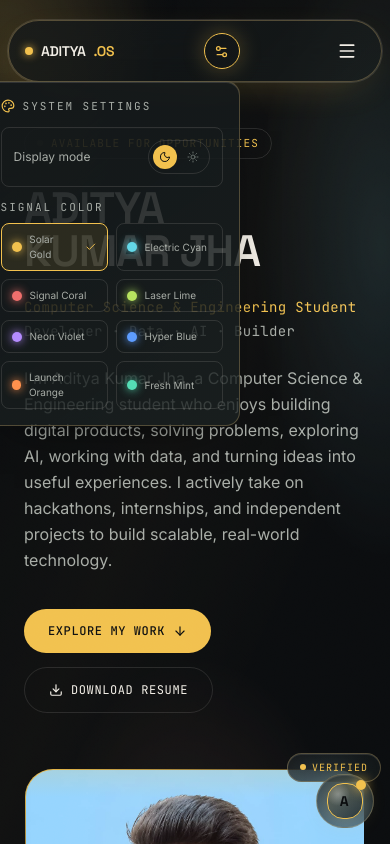
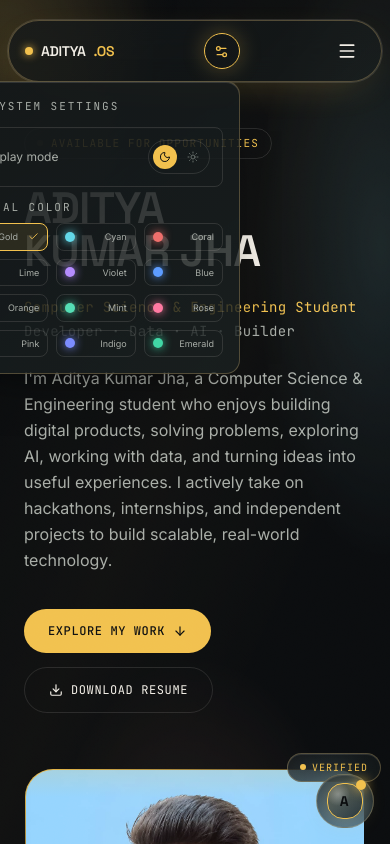
Before and after one commit to technical-aditya-rathore/Aditya-os-portfolio, a React (Vite) app: page / in a window 390 px wide. Both pictures are taken after a click on the button 221 px from the left and 51 px from the top of the page. Shown: the top 844 px of the page. Built offline with nearby package versions, Linux system fonts and the light colour scheme.

Commit message:
Expand system settings palette and refine mobile polish

```diff
--- a/src/components/Nav.tsx
+++ b/src/components/Nav.tsx
@@ -12,14 +12,18 @@ interface NavProps {
 }
 
 const accentOptions = [
-  { id: "gold", label: "Solar Gold", color: "#f2c14e" },
-  { id: "cyan", label: "Electric Cyan", color: "#63d8e8" },
-  { id: "coral", label: "Signal Coral", color: "#ef6f6c" },
-  { id: "lime", label: "Laser Lime", color: "#b7e35f" },
-  { id: "violet", label: "Neon Violet", color: "#b58cff" },
-  { id: "blue", label: "Hyper Blue", color: "#5d9cff" },
-  { id: "orange", label: "Launch Orange", color: "#ff914d" },
-  { id: "mint", label: "Fresh Mint", color: "#55ddb5" },
+  { id: "gold", label: "Gold", color: "#f2c14e" },
+  { id: "cyan", label: "Cyan", color: "#63d8e8" },
+  { id: "coral", label: "Coral", color: "#ef6f6c" },
+  { id: "lime", label: "Lime", color: "#b7e35f" },
+  { id: "violet", label: "Violet", color: "#b58cff" },
+  { id: "blue", label: "Blue", color: "#5d9cff" },
+  { id: "orange", label: "Orange", color: "#ff914d" },
+  { id: "mint", label: "Mint", color: "#55ddb5" },
+  { id: "rose", label: "Rose", color: "#ff7aa2" },
+  { id: "pink", label: "Pink", color: "#ff7bd5" },
+  { id: "indigo", label: "Indigo", color: "#7c8cff" },
+  { id: "emerald", label: "Emerald", color: "#41d6a5" },
 ];
 
 export default function Nav({ isDay, onThemeToggle, accent, onAccentChange }: NavProps) {
@@ -99,7 +103,7 @@ export default function Nav({ isDay, onThemeToggle, accent, onAccentChange }: Na
                     initial={{ opacity: 0, y: -8, scale: 0.96 }}
                     animate={{ opacity: 1, y: 0, scale: 1 }}
                     exit={{ opacity: 0, y: -8, scale: 0.96 }}
-                    className="system-settings absolute right-0 top-12 z-50 w-[min(16rem,calc(100vw-1rem))] p-4 origin-top-right"
+                    className="system-settings absolute right-0 top-12 z-50 w-[min(18rem,calc(100vw-1rem))] p-4 origin-top-right"
                   >
                     <div className="flex items-center gap-2 mb-3">
                       <Palette size={14} className="signal-text" />
@@ -118,18 +122,21 @@ export default function Nav({ isDay, onThemeToggle, accent, onAccentChange }: Na
                       </button>
                     </div>
                     <p className="label mb-2">Signal color</p>
-                    <div className="grid grid-cols-2 gap-2">
+                    <div className="grid grid-cols-3 gap-2">
                       {accentOptions.map((option) => (
                         <button
                           key={option.id}
-                          onClick={() => onAccentChange(option.id)}
+                          onClick={() => {
+                            onAccentChange(option.id);
+                            setSettingsOpen(false);
+                          }}
                           aria-label={`Use ${option.label} palette`}
                           aria-pressed={accent === option.id}
-                          className={`flex items-center gap-2 rounded-lg border px-2.5 py-2 text-left transition-colors ${accent === option.id ? "border-[var(--color-signal)] bg-[var(--color-signal)]/10" : "border-[var(--color-line)]"}`}
+                          className={`flex items-center justify-between rounded-lg border px-2 py-1.5 text-left transition-colors ${accent === option.id ? "border-[var(--color-signal)] bg-[var(--color-signal)]/10" : "border-[var(--color-line)]"}`}
                         >
                           <span className="h-2.5 w-2.5 rounded-full" style={{ background: option.color, boxShadow: `0 0 10px ${option.color}` }} />
-                          <span className="text-[10px] text-[var(--color-text-dim)]">{option.label}</span>
-                          {accent === option.id && <Check size={12} className="ml-auto signal-text" />}
+                          <span className="text-[9px] text-[var(--color-text-dim)]">{option.label}</span>
+                          {accent === option.id && <Check size={11} className="signal-text" />}
                         </button>
                       ))}
                     </div>
--- a/src/index.css
+++ b/src/index.css
@@ -53,6 +53,10 @@
 :root[data-accent="blue"] { --color-signal: #5d9cff; --color-signal-dim: #3975cf; --color-violet: #b58cff; --color-amber: #ff914d; }
 :root[data-accent="orange"] { --color-signal: #ff914d; --color-signal-dim: #c9652d; --color-violet: #63d8e8; --color-amber: #f2c14e; }
 :root[data-accent="mint"] { --color-signal: #55ddb5; --color-signal-dim: #2caa83; --color-violet: #5d9cff; --color-amber: #f2c14e; }
+:root[data-accent="rose"] { --color-signal: #ff7aa2; --color-signal-dim: #d85d86; --color-violet: #b58cff; --color-amber: #f2c14e; }
+:root[data-accent="pink"] { --color-signal: #ff7bd5; --color-signal-dim: #d95cbb; --color-violet: #7c8cff; --color-amber: #55ddb5; }
+:root[data-accent="indigo"] { --color-signal: #7c8cff; --color-signal-dim: #5a6be8; --color-violet: #ff7bd5; --color-amber: #f2c14e; }
+:root[data-accent="emerald"] { --color-signal: #41d6a5; --color-signal-dim: #22a77e; --color-violet: #7c8cff; --color-amber: #f2c14e; }
 
 * {
   box-sizing: border-box;
@@ -421,7 +425,7 @@ body {
   .skill-orbit { gap: 1rem 0.8rem; }
 
   .system-settings {
-    width: min(16rem, calc(100vw - 1rem));
+    width: min(18rem, calc(100vw - 1rem));
   }
 }
 
```
